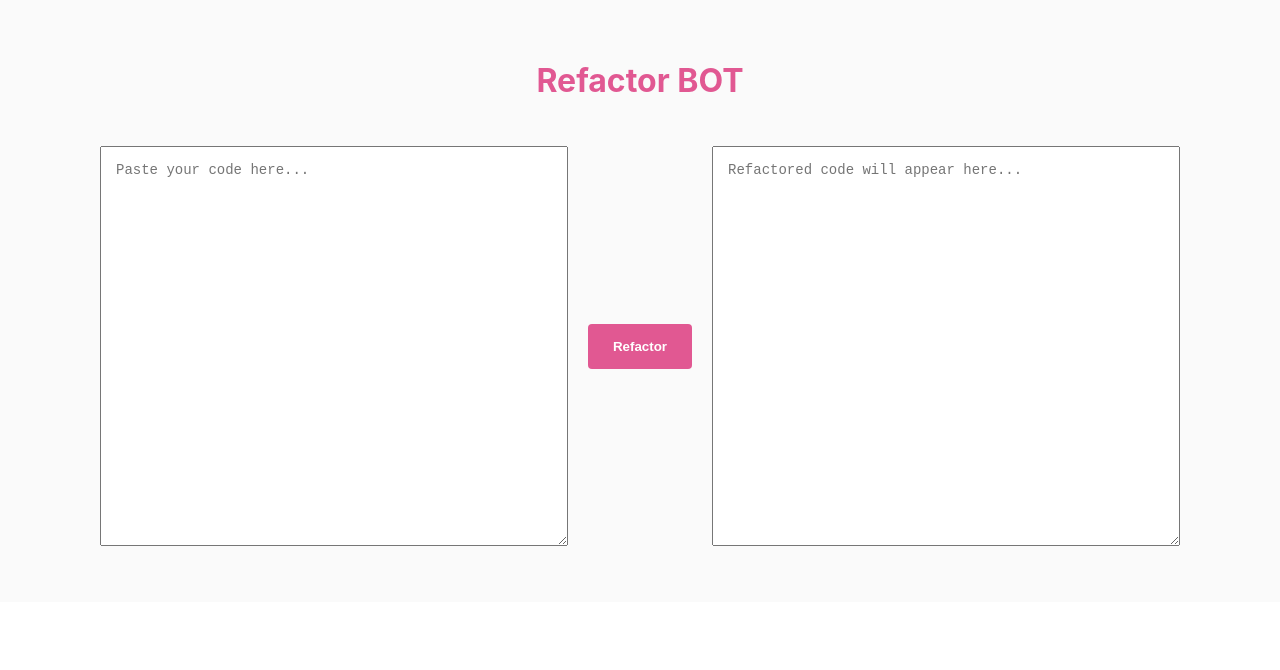
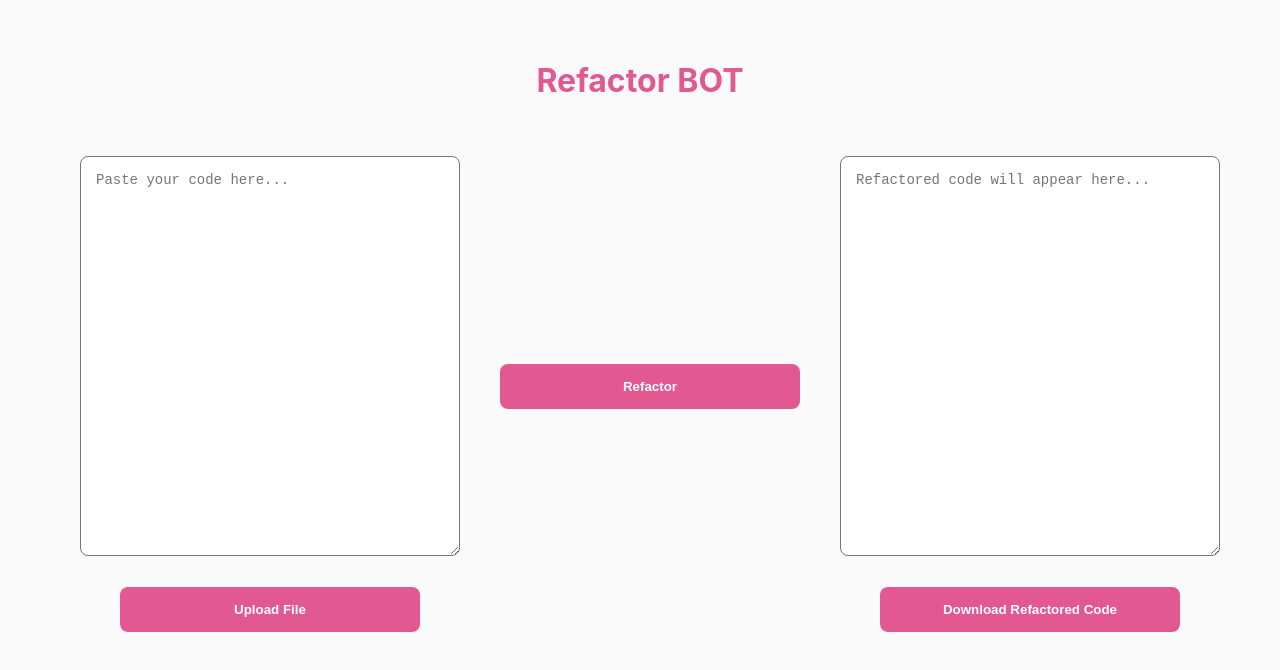
Before and after one commit to suvathikannan17/CPSC5260_RefactoringBOT, a React (Create React App) app in the folder client/: page / in a window 1280 px wide. Shown: the top 670 px of the page. Built offline with nearby package versions, Linux system fonts and the light colour scheme.

Commit message:
Implemented AI API call to refactor code

```diff
--- a/client/src/App.css
+++ b/client/src/App.css
@@ -15,20 +15,30 @@
   flex-direction: row;
   align-items: center;
   justify-content: center;
-  gap: 20px;
-  margin: 0 auto;
-  width: 90%;
+  gap: 40px;
+  margin: 40px 40px;
+  width: 95%;
 }
 
 .code-textarea {
   flex: 1;
-  height: 400px;
-  max-width: 500px;
+  min-height: 400px;
+  width: 100%;
   font-family: monospace;
   font-size: 14px;
   padding: 15px;
+  border-radius: 8px;
+  resize: vertical;
   margin: 1rem 0;
   box-sizing: border-box;
+}
+
+.button-container {
+  display: flex;
+  flex-direction: column;
+  gap: 15px;
+  justify-content: center;
+  align-items: center;
 }
 
 .submit-btn {
@@ -36,9 +46,19 @@
   color: white;
   border: none;
   padding: 15px 25px;
-  border-radius: 4px;
+  border-radius: 8px;
   cursor: pointer;
   font-weight: bold;
   cursor: pointer;
-  transition: background 0.3s ease;
+  transition: background 0.3s ease, transform 0.2s ease;
+  width: 300px;
 }
+
+.editor-wrapper {
+  display: flex;
+  flex-direction: column;
+  gap: 15px;
+  flex: 1;
+  max-width: 800px;
+  align-items: center;
+}
--- a/client/src/App.js
+++ b/client/src/App.js
@@ -5,6 +5,7 @@ function App() {
   const [code, setCode] = useState('');
   const [refactoredCode, setRefactoredCode] = useState('');
   const [error, setError] = useState('');
+  const [fileExtension, setFileExtension] = useState('');
 
   const handleSubmit = async (e) => {
     e.preventDefault();
@@ -30,27 +31,85 @@ function App() {
     }
   };
 
+  const handleFileUpload = (e) => {
+    const file = e.target.files[0];
+    if (!file) return;
+
+    const nameParts = file.name.split('.');
+    const extension = nameParts.length > 1 ? nameParts.pop() : 'txt';
+    const validExtensions = ['js', 'java', 'py', 'cpp', 'c', 'cs', 'rb', 'go', 'ts'];
+    setFileExtension(extension);
+
+    if (!validExtensions.includes(extension)) {
+      setError('Unsupported file type. Please upload a code file (e.g., .js, .java, .py).');
+      return;
+    }
+    const reader = new FileReader();
+    reader.onload = (event) => {
+      setCode(event.target.result);
+      setError(''); // Clear any previous errors when a file is successfully loaded
+    };
+    reader.readAsText(file);
+  };
+
+  const handleDownload = () => {
+    const element = document.createElement("a");
+    const file = new Blob([refactoredCode], {type: 'text/plain'});
+    element.href = URL.createObjectURL(file);
+    element.download = `refactored_code.${fileExtension}`;
+    document.body.appendChild(element);
+    element.click();
+    document.body.removeChild(element);
+  };
+
   return (
     <div className="App">
       <h1 className='title'>Refactor BOT</h1>
 
+      {error && <div className="error-message">{error}</div>}
+
       <form onSubmit={handleSubmit}>
         <div className="main-container">
+          <div className="editor-wrapper">
             <textarea
-            className = "code-textarea"
+              className="code-textarea"
               value={code}
               onChange={(e) => setCode(e.target.value)}
               placeholder="Paste your code here..."
             />
+            <input
+              type="file"
+              id="file-upload"
+              style={{ display: 'none' }}
+              onChange={handleFileUpload}
+            />
+            <button
+              type="button"
+              className="submit-btn"
+              onClick={() => document.getElementById('file-upload').click()}
+            >
+              Upload File
+            </button>
+          </div>
+
 
           <button type="submit" className="submit-btn">Refactor</button>
 
+          <div className="editor-wrapper">
             <textarea
             className = "code-textarea"
             value={refactoredCode}
             onChange={(e) => setRefactoredCode(e.target.value)}
             placeholder="Refactored code will appear here..."
             />
+            <button
+              type="button"
+              className="submit-btn"
+              onClick={handleDownload}
+              disabled={!refactoredCode}>
+                Download Refactored Code
+              </button>
+          </div>
         </div>
       </form>
     </div>
```
Also changed, not shown: 1 other file (tests, documents, lock files or other folders). Lines whose indentation alone changed are shown as unchanged.
